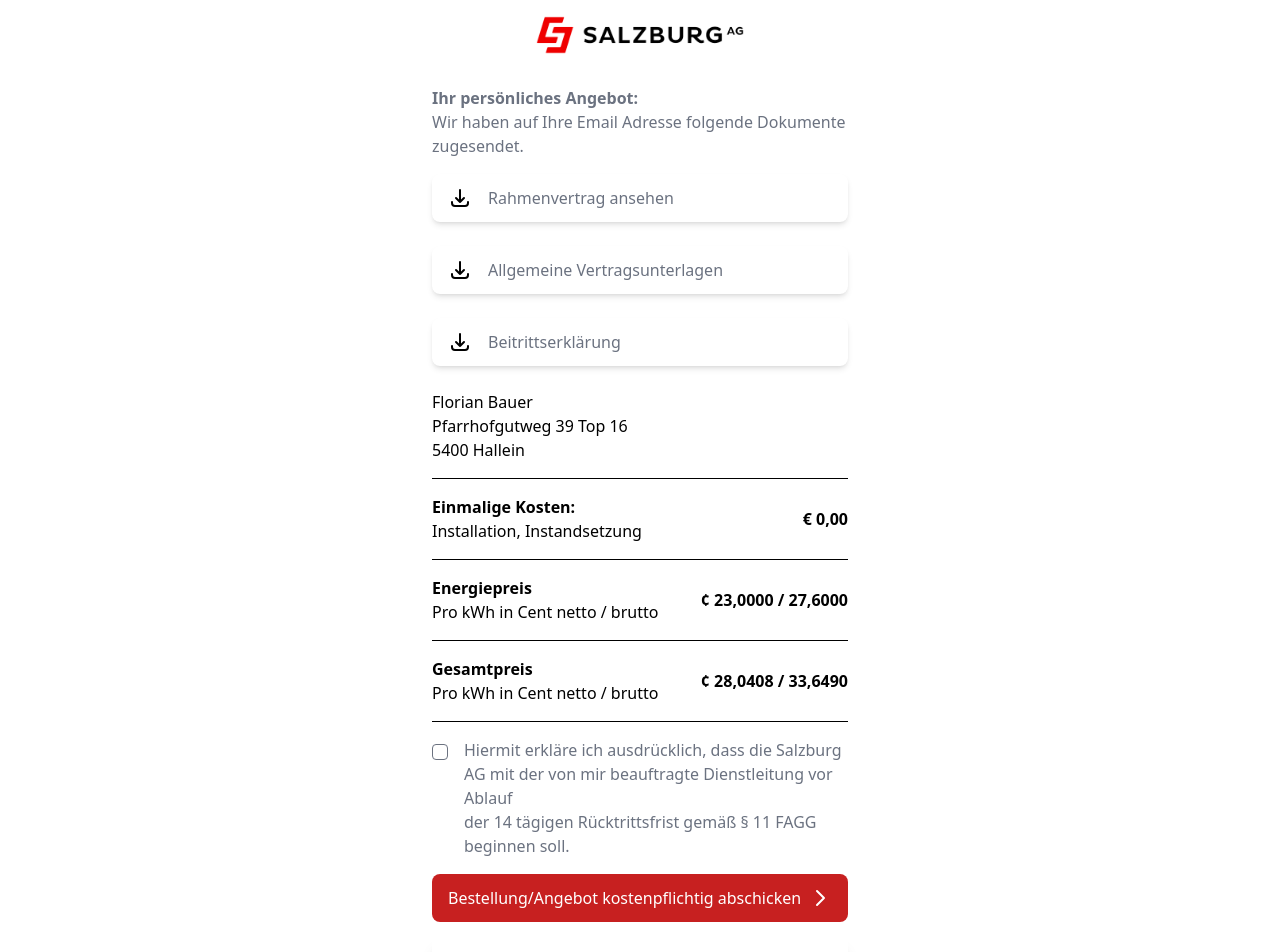
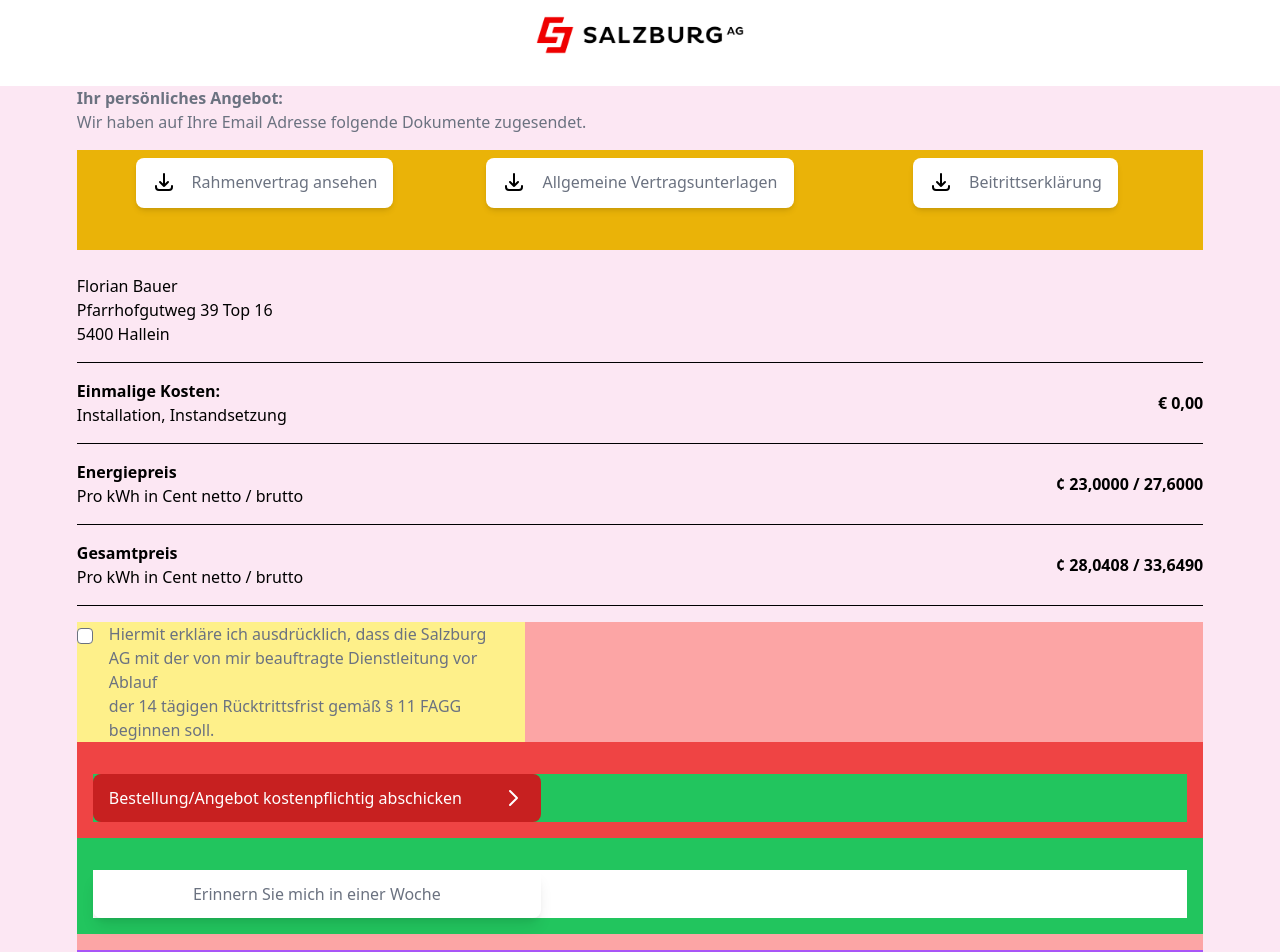
Before and after one commit to langp993/salzyag, a React (Create React App) app: page /Step4 in a window 1280 px wide. Shown: the top 952 px of the page. Built offline with nearby package versions, Linux system fonts and the light colour scheme.

Commit message:
commit trying to get boxes below gesamt preis to center and and go left at md

```diff
--- a/src/Pages/Step4.js
+++ b/src/Pages/Step4.js
@@ -4,24 +4,28 @@
 
 export default function Step4() {
   return (
-    <div className="px-4 mb-6 max-w-md mx-auto">
+    <div className="px-[6%] mb-6 bg-pink-100 mx-auto">
       <h3 className="font-bold">Ihr persönliches Angebot:</h3>
       <p className="mb-4">
         Wir haben auf Ihre Email Adresse folgende Dokumente zugesendet.
       </p>
 
-      <button className="flex w-full px-4 py-3 mx-auto mb-6 bg-white rounded-lg shadow-md">
+      <div class="p-2 bg-yellow-500 w-[100%] -sm:h-[250px] sm:h-[100px] h-26 grid grid-cols-1 sm:grid-cols-3 gap-4 content-start">
+
+      <button className="flex w-md px-4 py-3 h-[50px] mx-auto mb-6 bg-white rounded-lg shadow-md">
         <DownloadIcon className="w-6 h-6 mr-4 text-black" />
         Rahmenvertrag ansehen
       </button>
-      <button className="flex w-full px-4 py-3 mx-auto mb-6 bg-white rounded-lg shadow-md">
+      <button className="flex w-md px-4 py-3 mx-auto mb-6 bg-white rounded-lg shadow-md">
         <DownloadIcon className="w-6 h-6 mr-4 text-black" />
         Allgemeine Vertragsunterlagen
       </button>
-      <button className="flex w-full px-4 py-3 mx-auto mb-6 bg-white rounded-lg shadow-md">
+      <button className="flex w-md px-4 py-3 mx-auto mb-6 bg-white rounded-lg shadow-md">
         <DownloadIcon className="w-6 h-6 mr-4 text-black" />
         Beitrittserklärung
       </button>
+
+      </div>
 
       {/* <p className="mt-6">
         Wir schätzen Ihre monatliche Strom Ersparnis auf etwa{" "}
@@ -66,30 +70,46 @@
         <div className="font-bold">¢ 28,0408 / 33,6490</div>
       </div>
 
+      <div className="bg-red-300 mx-auto h-[400px]">
 
-      <label className="flex justify-between py-0 px-0">
+      <div className="bg-yellow-200 items-center justify-center max-w-md">
+      <label className="flex py-0 px-0">
         <input type="checkbox" className="w-4 h-4 rounded mt-1.5 mr-4" />
         Hiermit erkläre ich ausdrücklich, dass die Salzburg <br/>
         AG mit der von mir beauftragte Dienstleitung vor Ablauf <br/>
         der 14 tägigen Rücktrittsfrist gemäß § 11 FAGG beginnen soll. <br/>
       </label>
+      </div>
 
+      <div className="bg-red-500 p-4">
+      <div className="bg-green-500 mx-auto">
       <Link
         to="/Step5"
-        className="flex justify-between px-4 py-3 mt-4 text-white rounded-lg bg-primary">
+        className="flex justify-between px-4 py-3 mt-4 text-white rounded-lg bg-primary max-w-md">
         Bestellung/Angebot kostenpflichtig abschicken
         <ChevronRightIcon className="w-6 h-6" />
       </Link>
+      </div>
+      </div>
 
+      <div className="bg-green-500 p-4">
+      <div className="bg-white mx-auto">
       <Link
         to="/erinnerung"
-        className="block px-4 py-3 mt-4 text-center rounded-lg shadow-lg">
+        className="block px-4 py-3 mt-4 text-center rounded-lg shadow-lg max-w-md mx-aut ">
         Erinnern Sie mich in einer Woche
       </Link>
+      </div>
+      </div>
 
+      <div className="bg-purple-500">
       <Link to="/keininteresse" className="block px-4 py-3 mt-4 text-center">
         Kein Interesse
       </Link>
+      </div>
+
+      </div>
+
     </div>
   );
 }
```
